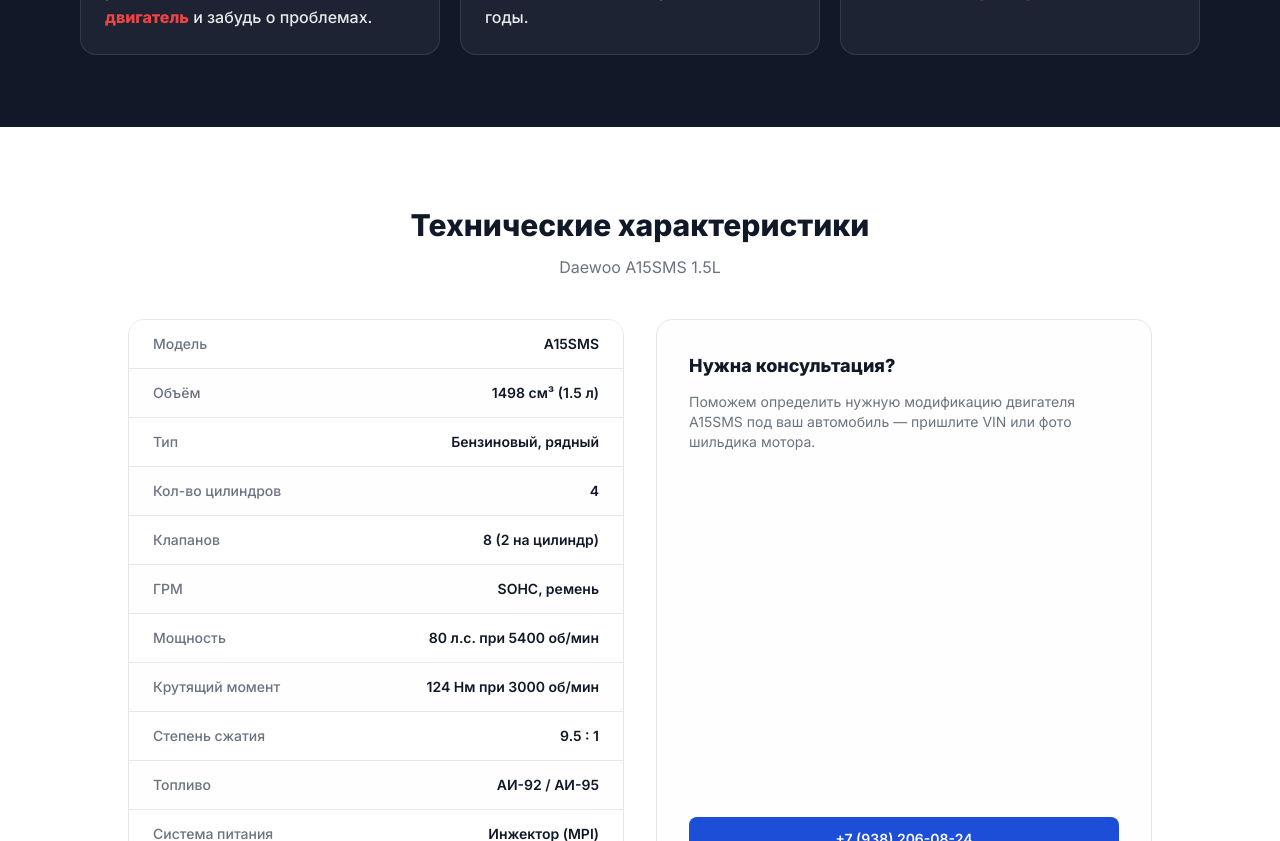
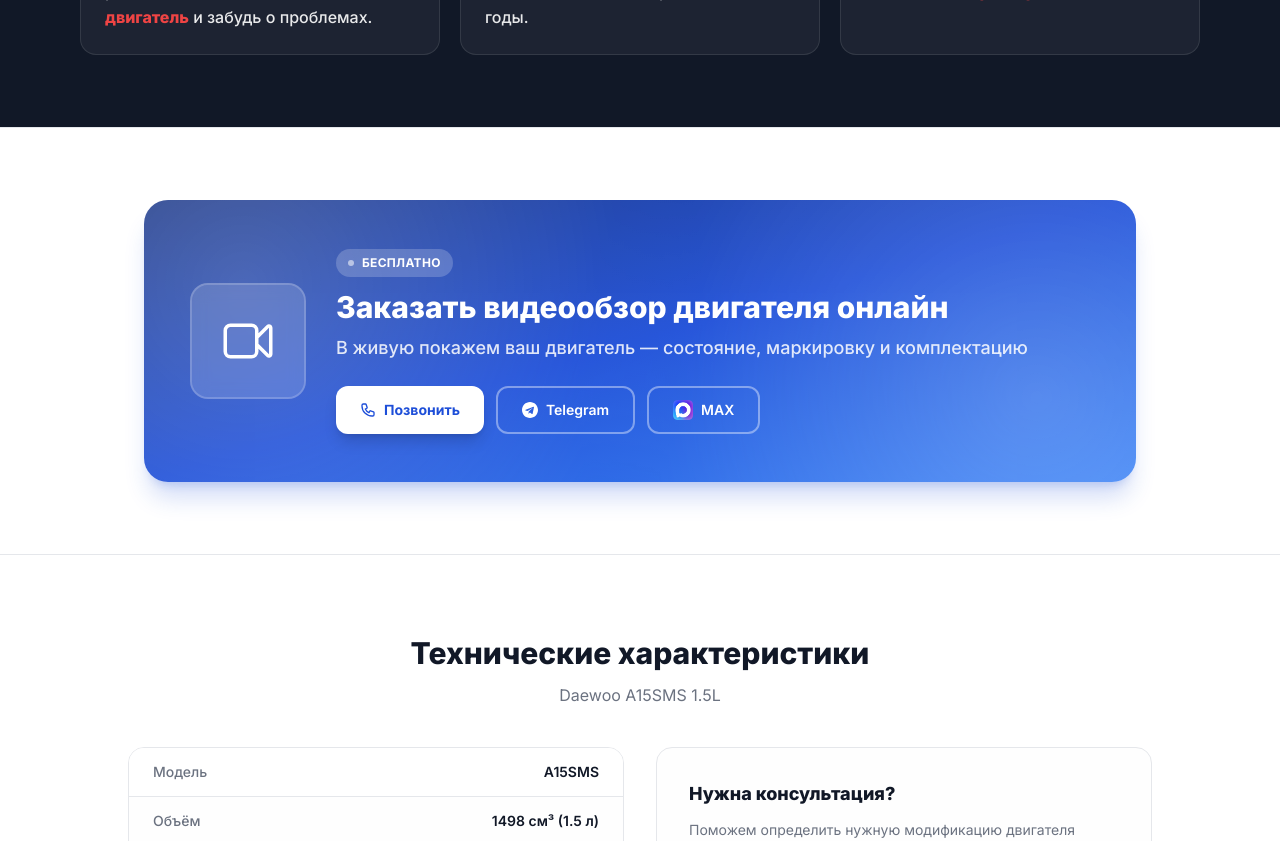
Before and after one commit to GoldLomba/koparts, a React (Vite) app: page /#/engines/a15sms in a window 1280 px wide. Shown: the part 1740-2581 px from the top of the page. Built offline with nearby package versions, Linux system fonts and the light colour scheme.

Commit message:
Add video review CTA block on engine detail pages
Adds a prominent VideoReviewCTA section between WhyNewEngine and Specs
so visitors can request a live online video of their engine before buying.

https://claude.ai/code/session_01GkMhkYuuwLWqe6GB7EsqEz

```diff
--- a/src/pages/EnginePage.tsx
+++ b/src/pages/EnginePage.tsx
@@ -856,6 +856,86 @@ function WhyNewEngine() {
   );
 }
 
+function VideoReviewCTA() {
+  return (
+    <section className="bg-white py-14 md:py-18 border-y border-border">
+      <div className="max-w-5xl mx-auto px-4">
+        <div className="bg-gradient-to-br from-primary-dark via-primary to-primary-light rounded-3xl p-8 md:p-12 flex flex-col md:flex-row items-center gap-8 relative overflow-hidden shadow-xl shadow-primary/20">
+          {/* Background glow */}
+          <div
+            className="absolute inset-0 opacity-20 pointer-events-none"
+            style={{
+              backgroundImage:
+                'radial-gradient(circle at 10% 30%, white 0%, transparent 50%), radial-gradient(circle at 90% 70%, white 0%, transparent 50%)',
+            }}
+          />
+
+          {/* Icon block */}
+          <div className="relative flex-shrink-0 w-24 h-24 md:w-28 md:h-28 rounded-2xl bg-white/15 backdrop-blur-sm flex items-center justify-center ring-2 ring-white/30">
+            <svg
+              className="w-12 h-12 md:w-14 md:h-14 text-white"
+              fill="none"
+              viewBox="0 0 24 24"
+              stroke="currentColor"
+              strokeWidth={1.5}
+            >
+              <path
+                strokeLinecap="round"
+                strokeLinejoin="round"
+                d="M15.75 10.5l4.72-4.72a.75.75 0 011.28.53v11.38a.75.75 0 01-1.28.53l-4.72-4.72M4.5 18.75h9a2.25 2.25 0 002.25-2.25v-9a2.25 2.25 0 00-2.25-2.25h-9A2.25 2.25 0 002.25 7.5v9a2.25 2.25 0 002.25 2.25z"
+              />
+            </svg>
+          </div>
+
+          {/* Text */}
+          <div className="relative flex-1 text-center md:text-left">
+            <div className="inline-flex items-center gap-2 bg-white/20 text-white text-xs font-bold px-3 py-1.5 rounded-full mb-3 uppercase tracking-wide">
+              <span className="w-1.5 h-1.5 bg-white rounded-full animate-pulse" />
+              Бесплатно
+            </div>
+            <h2 className="text-2xl md:text-3xl font-extrabold text-white leading-tight">
+              Заказать видеообзор двигателя онлайн
+            </h2>
+            <p className="text-white/85 mt-2 text-base md:text-lg font-medium">
+              В живую покажем ваш двигатель — состояние, маркировку и комплектацию
+            </p>
+
+            <div className="flex flex-col sm:flex-row gap-3 mt-6 justify-center md:justify-start">
+              <a
+                href="tel:+79382060824"
+                className="inline-flex items-center justify-center gap-2 bg-white text-primary font-bold px-6 py-3 rounded-xl hover:bg-bg-light transition text-sm shadow-lg shadow-black/15"
+              >
+                <svg className="w-4 h-4" fill="none" viewBox="0 0 24 24" stroke="currentColor" strokeWidth={2}>
+                  <path strokeLinecap="round" strokeLinejoin="round" d="M3 5a2 2 0 012-2h3.28a1 1 0 01.948.684l1.498 4.493a1 1 0 01-.502 1.21l-2.257 1.13a11.042 11.042 0 005.516 5.516l1.13-2.257a1 1 0 011.21-.502l4.493 1.498a1 1 0 01.684.949V19a2 2 0 01-2 2h-1C9.716 21 3 14.284 3 6V5z" />
+                </svg>
+                Позвонить
+              </a>
+              <a
+                href={TELEGRAM_URL}
+                target="_blank"
+                rel="noopener noreferrer"
+                className="inline-flex items-center justify-center gap-2 border-2 border-white/40 text-white font-semibold px-6 py-3 rounded-xl hover:bg-white/15 transition text-sm"
+              >
+                <TelegramIcon className="w-4 h-4" />
+                Telegram
+              </a>
+              <a
+                href={MAX_URL}
+                target="_blank"
+                rel="noopener noreferrer"
+                className="inline-flex items-center justify-center gap-2 border-2 border-white/40 text-white font-semibold px-6 py-3 rounded-xl hover:bg-white/15 transition text-sm"
+              >
+                <MaxIcon className="w-5 h-5 rounded" />
+                MAX
+              </a>
+            </div>
+          </div>
+        </div>
+      </div>
+    </section>
+  );
+}
+
 function MidPageCTA({ engine }: { engine: Engine }) {
   return (
     <section className="bg-gradient-to-r from-primary-dark to-primary py-10">
@@ -924,6 +1004,7 @@ export default function EnginePage() {
       <Variants engine={engine} />
       <FeaturesAndApps engine={engine} />
       <WhyNewEngine />
+      <VideoReviewCTA />
       <Specs engine={engine} />
       <MidPageCTA engine={engine} />
       <ReviewPhotos engine={engine} />
```
